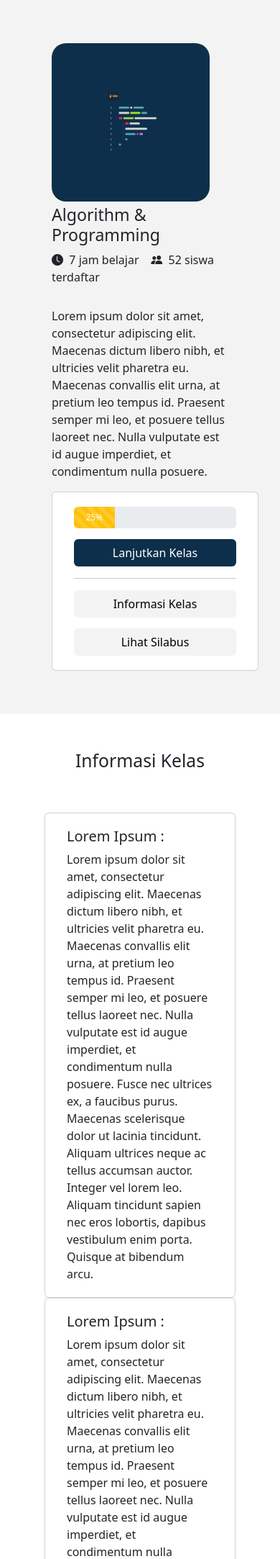
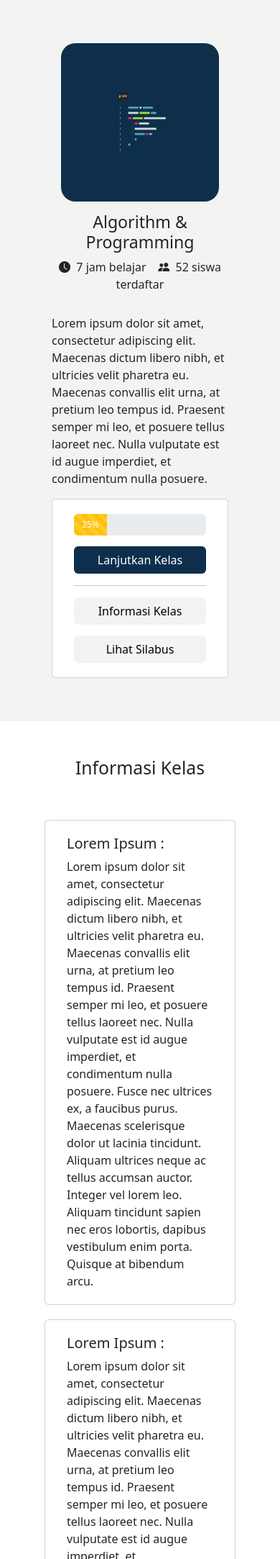
Before and after one commit to fauzanf07/FlowLogic, a PHP site: page /skripsi/user/course.php in a window 390 px wide. Shown: the part 80-2246 px from the top of the page at 72% size. Run offline with PHP 8.4, Linux system fonts and the light colour scheme; the visitor is signed in with stand-in values (Sample User, id 1); some libraries are stand-ins or nearby versions.

Commit message:
meresponsifkan halaman

```diff
--- a/css/user/course.css
+++ b/css/user/course.css
@@ -26,6 +26,9 @@ html {
 }
 #class-desc{
 	margin-top: 30px;
+}
+.card-class .card{
+	width: 18rem;
 }
 .card .card-body{
 	padding: 20px 30px;
@@ -119,3 +122,25 @@ html {
 	display: inline-block;
 	vertical-align: text-bottom;
 }
+@media only screen and (max-width: 991px) {
+	.img-class{
+		display: block;
+		left: 0;
+		right: 0;
+		margin: 0 auto;
+	}
+	#class-title{
+		margin-top: 10px;
+		text-align: center;
+	}
+	#info-class{
+		display: block;
+		text-align: center;
+	}
+	.card-class .card{
+		width: 100%;
+	}
+	.col-card-info{
+		margin-bottom: 20px;
+	}
+}
--- a/css/user/profile.css
+++ b/css/user/profile.css
@@ -172,3 +172,9 @@ body{
 #change-img-form{
 	margin-top: 30px;
 }
+
+@media only screen and (max-width: 991px) {
+	.container .row-profile .nav-info-user{
+		padding-top: 40px;
+	}
+}
--- a/index.php
+++ b/index.php
@@ -22,10 +22,11 @@
 			    <button type="button" class="btn btn-sign f-right" onclick="signIn()">Sign In</button>
 			  </div>
 			</nav>
+			<div class="form-section">
 				<h1>Improve Your Programming Skills Here</h1>
 				<p>Be the best programmer and make yourself stand out from others at your work • <b><span>Join Us!</span></b></p>
 				<div class="container-fluid">
-				<div class="col-lg-7 col-md-12 col-sm-12 form">
+					<div class="col-lg-7 col-sm-12 form">
 						<form method="post" id="signUpForm">
 							<div class="input-group flex-nowrap">
 							  <span class="input-group-text" id="addon-wrapping">Email</span>
@@ -45,6 +46,7 @@
 							</div>
 							<button type="button" id="submit" class="btn btn-sign">Sign Up Now</button>
 						</form>
+					</div>
 				</div>
 			</div>
 		</div>
--- a/js/user/course.js
+++ b/js/user/course.js
@@ -1,3 +1,4 @@
+
 $('#material1').click(function(){
 	var myCollapse = document.getElementById('materialCollapse1');
 	const bsCollapse = new bootstrap.Collapse(myCollapse, {
--- a/user/course.php
+++ b/user/course.php
@@ -15,6 +15,7 @@
 	<link href="https://fonts.googleapis.com/css2?family=Inter&family=Roboto+Slab&display=swap" rel="stylesheet">
 	<link rel="stylesheet" href="https://cdn.jsdelivr.net/npm/bootstrap-icons@1.9.1/font/bootstrap-icons.css">
 	<link rel="stylesheet" type="text/css" href="https://cdn.datatables.net/1.12.1/css/dataTables.bootstrap5.min.css">
+	<link rel="stylesheet" href="https://unpkg.com/aos@next/dist/aos.css" />
 </head>
 <body>
 	<nav class="navbar navbar-expand-lg bg-light sticky-top" style="top: 0; bottom: 0;">
@@ -45,15 +46,15 @@
 		<div class="container-fluid">
 			<div class="row">
 				<div class="col-lg-3">
-					<img src="../images/img-class.png" class="img-class">
+					<img src="../images/img-class.png" class="img-class" data-aos="zoom-in">
 				</div>
 				<div class="col-lg-6" style="padding-top: 5px;">
-					<h3>Algorithm & Programming</h3>
-					<span><i class="bi bi-clock-fill"></i>&nbsp; 7 jam belajar&nbsp;&nbsp;&nbsp;&nbsp;<i class="bi bi-people-fill"></i>&nbsp; 52 siswa terdaftar</span>
+					<h3 id="class-title">Algorithm & Programming</h3>
+					<span id="info-class"><i class="bi bi-clock-fill"></i>&nbsp; 7 jam belajar&nbsp;&nbsp;&nbsp;&nbsp;<i class="bi bi-people-fill"></i>&nbsp; 52 siswa terdaftar</span>
 					<p id="class-desc">Lorem ipsum dolor sit amet, consectetur adipiscing elit. Maecenas dictum libero nibh, et ultricies velit pharetra eu. Maecenas convallis elit urna, at pretium leo tempus id. Praesent semper mi leo, et posuere tellus laoreet nec. Nulla vulputate est id augue imperdiet, et condimentum nulla posuere.</p>
 				</div>
-				<div class="col-lg-3">
-					<div class="card" style="width: 18rem;">
+				<div class="col-lg-3 card-class">
+					<div class="card">
 						<div class="card-body">
 						    <div class="progress" style="height: 30px;">
 								 <div class="progress-bar bg-warning progress-bar-striped" role="progressbar" aria-label="Example with label" style="width: 25%;" aria-valuenow="25" aria-valuemin="0" aria-valuemax="100">25%</div>
@@ -72,24 +73,24 @@
 		<div class="container-fluid">
 			<center><h2>Informasi Kelas</h2></center>
 			<div class="row" style="padding: 50px 0px 60px 0px; border-bottom: 3px solid #f3f3f4;">
-				<div class="col-lg-4" style="">
-					<div class="card" style="width: 100%;">
+				<div class="col-lg-4 col-card-info">
+					<div class="card" style="width: 100%;" data-aos="zoom-in">
 					  	<div class="card-body">
 						    <h5 class="card-title">Lorem Ipsum :</h5>
 						    <p class="card-text">Lorem ipsum dolor sit amet, consectetur adipiscing elit. Maecenas dictum libero nibh, et ultricies velit pharetra eu. Maecenas convallis elit urna, at pretium leo tempus id. Praesent semper mi leo, et posuere tellus laoreet nec. Nulla vulputate est id augue imperdiet, et condimentum nulla posuere. Fusce nec ultrices ex, a faucibus purus. Maecenas scelerisque dolor ut lacinia tincidunt. Aliquam ultrices neque ac tellus accumsan auctor. Integer vel lorem leo. Aliquam tincidunt sapien nec eros lobortis, dapibus vestibulum enim porta. Quisque at bibendum arcu.</p>
 					  	</div>
 					</div>
 				</div>
-				<div class="col-lg-4" style="">
-					<div class="card" style="width: 100%;">
+				<div class="col-lg-4 col-card-info">
+					<div class="card" style="width: 100%;" data-aos="zoom-in">
 					  	<div class="card-body">
 						    <h5 class="card-title">Lorem Ipsum :</h5>
 						    <p class="card-text">Lorem ipsum dolor sit amet, consectetur adipiscing elit. Maecenas dictum libero nibh, et ultricies velit pharetra eu. Maecenas convallis elit urna, at pretium leo tempus id. Praesent semper mi leo, et posuere tellus laoreet nec. Nulla vulputate est id augue imperdiet, et condimentum nulla posuere. Fusce nec ultrices ex, a faucibus purus. Maecenas scelerisque dolor ut lacinia tincidunt. Aliquam ultrices neque ac tellus accumsan auctor. Integer vel lorem leo. Aliquam tincidunt sapien nec eros lobortis, dapibus vestibulum enim porta. Quisque at bibendum arcu.</p>
 					  	</div>
 					</div>
 				</div>
-				<div class="col-lg-4" style="">
-					<div class="card" style="width: 100%;">
+				<div class="col-lg-4 col-card-info">
+					<div class="card" style="width: 100%;" data-aos="zoom-in">
 					  	<div class="card-body">
 						    <h5 class="card-title">Lorem Ipsum :</h5>
 						    <p class="card-text">Lorem ipsum dolor sit amet, consectetur adipiscing elit. Maecenas dictum libero nibh, et ultricies velit pharetra eu. Maecenas convallis elit urna, at pretium leo tempus id. Praesent semper mi leo, et posuere tellus laoreet nec. Nulla vulputate est id augue imperdiet, et condimentum nulla posuere. Fusce nec ultrices ex, a faucibus purus. Maecenas scelerisque dolor ut lacinia tincidunt. Aliquam ultrices neque ac tellus accumsan auctor. Integer vel lorem leo. Aliquam tincidunt sapien nec eros lobortis, dapibus vestibulum enim porta. Quisque at bibendum arcu.</p>
@@ -102,7 +103,7 @@
 	<div class="silabus-page" id="silabus-section">
 		<center><h2>Silabus</h2></center>
 		<center><span style="font-size: 18px; margin-top: 10px; display: inline-block; ">Materi yang akan anda pelajari</span></center>
-		<div class="card materials">
+		<div class="card materials" data-aos="zoom-in">
 			<div class="card-body" id="material1">
 			    <h5 class="material-titles">Lorem Ipsum </h5>
 			    <p class="mt-15">Lorem ipsum dolor sit amet, consectetur adipiscing elit. Maecenas dictum libero nibh, et ultricies velit pharetra eu.</p>
@@ -136,7 +137,7 @@
 			</div>
 
 		</div>
-		<div class="card materials">
+		<div class="card materials" data-aos="zoom-in">
 			<div class="card-body" id="material2">
 			    <h5 class="material-titles">Lorem Ipsum </h5>
 			    <p class="mt-15">Lorem ipsum dolor sit amet, consectetur adipiscing elit. Maecenas dictum libero nibh, et ultricies velit pharetra eu.</p>
@@ -170,7 +171,7 @@
 			</div>
 
 		</div>
-		<div class="card materials">
+		<div class="card materials" data-aos="zoom-in">
 			<div class="card-body" id="material3">
 			    <h5 class="material-titles">Lorem Ipsum </h5>
 			    <p class="mt-15">Lorem ipsum dolor sit amet, consectetur adipiscing elit. Maecenas dictum libero nibh, et ultricies velit pharetra eu.</p>
@@ -204,7 +205,7 @@
 			</div>
 
 		</div>
-		<div class="card materials">
+		<div class="card materials" data-aos="zoom-in">
 			<div class="card-body" id="material4">
 			    <h5 class="material-titles">Lorem Ipsum </h5>
 			    <p class="mt-15">Lorem ipsum dolor sit amet, consectetur adipiscing elit. Maecenas dictum libero nibh, et ultricies velit pharetra eu.</p>
@@ -238,7 +239,7 @@
 			</div>
 
 		</div>
-		<div class="card materials">
+		<div class="card materials" data-aos="zoom-in">
 			<div class="card-body" id="material5">
 			    <h5 class="material-titles">Lorem Ipsum </h5>
 			    <p class="mt-15">Lorem ipsum dolor sit amet, consectetur adipiscing elit. Maecenas dictum libero nibh, et ultricies velit pharetra eu.</p>
@@ -280,4 +281,8 @@
 <script type="text/javascript" src="https://cdn.datatables.net/1.12.1/js/jquery.dataTables.min.js"></script>
 <script type="text/javascript" src="https://cdn.datatables.net/1.12.1/js/dataTables.bootstrap5.min.js"></script>
 <script type="text/javascript" src="../js/user/course.js"></script>
+<script src="https://unpkg.com/aos@next/dist/aos.js"></script>
+<script>
+    AOS.init();
+</script>
 </html>
--- a/user/home.php
+++ b/user/home.php
@@ -96,11 +96,11 @@
 					</div>
 
 				</div>
-
+				<button type="button" class="btn btn-outline-secondary" id="loadPostMore">Load More</button>
 			</div>
 			<div class="col-lg-1">
 			</div>
-			<div class="col-lg-4">
+			<div class="col-lg-4" id="curr-ranks">
 				<h3 class="header"><i class="bi bi-trophy-fill"></i>&nbsp;&nbsp;Current Rankings</h3>
 				<div class="ranks">
 					<table class="table">
@@ -163,6 +163,7 @@
 					    </tr>
 					  </tbody>
 					</table>
+					<button type="button" class="btn btn-outline-secondary" id="loadRanksMore">Load More</button>
 				</div>
 
 			</div>
@@ -175,4 +176,5 @@
 <script type="text/javascript" src="https://cdn.datatables.net/1.12.1/js/jquery.dataTables.min.js"></script>
 <script type="text/javascript" src="https://cdn.datatables.net/1.12.1/js/dataTables.bootstrap5.min.js"></script>
 <script type="text/javascript" src="../js/user/home.js"></script>
+
 </html>
--- a/user/profile.php
+++ b/user/profile.php
@@ -56,7 +56,7 @@
 						<span class="info-item"><i class="bi bi-star-fill"></i>&nbsp;&nbsp; 1000 XP</span>
 					</div>
 				</div>
-				<div class="col-lg-9">
+				<div class="col-lg-9 nav-info-user">
 					<nav>
 					  <div class="nav nav-tabs" id="nav-tab" role="tablist">
 					    <button class="nav-link active" id="nav-feed-tab" data-bs-toggle="tab" data-bs-target="#nav-feed" type="button" role="tab" aria-controls="nav-feed" aria-selected="true"><i class="bi bi-chat-square-text-fill"></i>&nbsp;&nbsp;Feed</button>
```
Also changed, not shown: css/landing-page/style.css (+45 -10 lines), css/user/home.css (+13 -0 lines), js/user/home.js (+7 -0 lines). Lines whose indentation alone changed are shown as unchanged.
